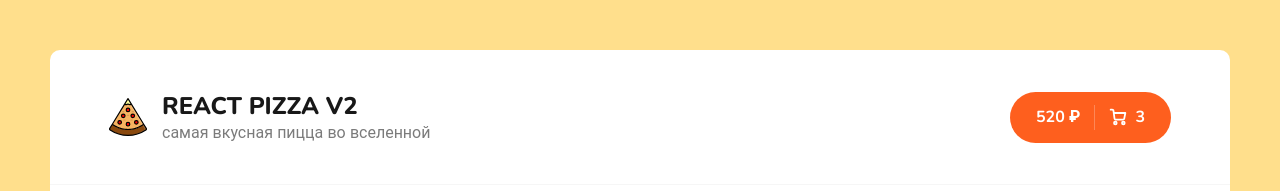
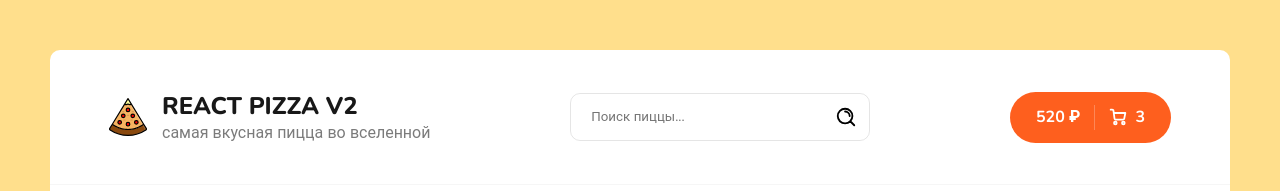
Before and after one commit to Sergej96/pizza-react, a React (Create React App) app: page / in a window 1280 px wide. Shown: the top 191 px of the page. Built offline with nearby package versions, Linux system fonts and the light colour scheme; no server answers.

Commit message:
feat search pizza

```diff
--- a/src/App.js
+++ b/src/App.js
@@ -1,4 +1,4 @@
-import React from 'react';
+import React, { useState } from 'react';
 import { Routes, Route } from 'react-router-dom';
 
 import Header from './components/header/Header';
@@ -6,10 +6,13 @@ import './scss/app.scss';
 import Home from './pages/Home';
 import NotFound from './pages/NotFound';
 import Cart from './pages/Cart';
+import { SearchContext } from './contexts/search-context';
 
 function App() {
+    const [searchValue, setSearchValue] = useState('');
     return (
         <div className="wrapper">
+            <SearchContext.Provider value={{ searchValue, setSearchValue }}>
                 <Header />
                 <div className="content">
                     <div className="container">
@@ -20,6 +23,7 @@ function App() {
                         </Routes>
                     </div>
                 </div>
+            </SearchContext.Provider>
         </div>
     );
 }
--- /dev/null
+++ b/src/components/categories/Search/Search.module.scss
@@ -0,0 +1,24 @@
+.root {
+    display: flex;
+    align-items: center;
+    border: 1px solid rgba(0, 0, 0, 0.1);
+    border-radius: 10px;
+    overflow: hidden;
+    padding: 12px 12px 12px 20px;
+    max-width: 300px;
+    width: 100%;
+
+    &:has(.inputSearch:focus) {
+        border: 1px solid rgba(0, 0, 0, 0.2);
+    }
+
+    .inputSearch {
+        flex-grow: 1;
+        border: none;
+    }
+
+    .icon {
+        margin-left: 6px;
+        cursor: pointer;
+    }
+}
--- /dev/null
+++ b/src/components/categories/Search/index.jsx
@@ -0,0 +1,54 @@
+import React, { useContext } from 'react';
+
+import styles from './Search.module.scss';
+import { SearchContext } from '../../../contexts/search-context';
+
+const Search = () => {
+    const { searchValue, setSearchValue } = useContext(SearchContext);
+
+    return (
+        <div className={styles.root}>
+            <input
+                className={styles.inputSearch}
+                placeholder="Поиск пиццы..."
+                value={searchValue}
+                onChange={(event) => setSearchValue(event.target.value)}
+            />
+            {searchValue ? (
+                <svg
+                    className={styles.icon}
+                    onClick={() => setSearchValue('')}
+                    width="22px"
+                    height="22px"
+                    viewBox="0 0 24 24"
+                    fill="none"
+                    xmlns="http://www.w3.org/2000/svg"
+                >
+                    <path
+                        d="M20.7457 3.32851C20.3552 2.93798 19.722 2.93798 19.3315 3.32851L12.0371 10.6229L4.74275 3.32851C4.35223 2.93798 3.71906 2.93798 3.32854 3.32851C2.93801 3.71903 2.93801 4.3522 3.32854 4.74272L10.6229 12.0371L3.32856 19.3314C2.93803 19.722 2.93803 20.3551 3.32856 20.7457C3.71908 21.1362 4.35225 21.1362 4.74277 20.7457L12.0371 13.4513L19.3315 20.7457C19.722 21.1362 20.3552 21.1362 20.7457 20.7457C21.1362 20.3551 21.1362 19.722 20.7457 19.3315L13.4513 12.0371L20.7457 4.74272C21.1362 4.3522 21.1362 3.71903 20.7457 3.32851Z"
+                        fill="#0F0F0F"
+                    />
+                </svg>
+            ) : (
+                <svg
+                    className={styles.icon}
+                    width="22px"
+                    height="22px"
+                    viewBox="0 0 24 24"
+                    fill="none"
+                    xmlns="http://www.w3.org/2000/svg"
+                >
+                    <path
+                        d="M11 6C13.7614 6 16 8.23858 16 11M16.6588 16.6549L21 21M19 11C19 15.4183 15.4183 19 11 19C6.58172 19 3 15.4183 3 11C3 6.58172 6.58172 3 11 3C15.4183 3 19 6.58172 19 11Z"
+                        stroke="#000000"
+                        strokeWidth="2"
+                        strokeLinecap="round"
+                        strokeLinejoin="round"
+                    />
+                </svg>
+            )}
+        </div>
+    );
+};
+
+export default Search;
--- a/src/components/header/Header.jsx
+++ b/src/components/header/Header.jsx
@@ -1,6 +1,7 @@
 import React from 'react';
 import logoSite from '../../assets/img/pizza-logo.svg';
 import { Link } from 'react-router-dom';
+import Search from '../categories/Search';
 
 const Header = () => {
     return (
@@ -13,6 +14,7 @@ const Header = () => {
                         <p>самая вкусная пицца во вселенной</p>
                     </div>
                 </Link>
+                <Search />
                 <div className="header__cart">
                     <Link to="/cart" className="button button--cart">
                         <span>520 ₽</span>
--- /dev/null
+++ b/src/contexts/search-context.js
@@ -0,0 +1,3 @@
+import { createContext } from 'react';
+
+export const SearchContext = createContext('');
--- a/src/pages/Home/index.jsx
+++ b/src/pages/Home/index.jsx
@@ -1,10 +1,11 @@
-import React, { useEffect, useState } from 'react';
+import React, { useContext, useEffect, useState } from 'react';
 
 import Skeleton from '../../components/categories/Pizza-Block/skeleton';
 import PizzaBlock from '../../components/categories/Pizza-Block';
 import Categories from '../../components/categories';
 import Sort from '../../components/categories/Sort';
 import Pagination from '../../components/categories/Pagination';
+import { SearchContext } from '../../contexts/search-context';
 
 const Home = () => {
     const [items, setItems] = useState([]);
@@ -20,18 +21,20 @@ const Home = () => {
     const limit = 4;
     const [page, setPage] = useState(1);
 
+    const { searchValue } = useContext(SearchContext);
+
     useEffect(() => {
         setIsLoading(true);
         const catogiry = categoryId ? `category=${categoryId}` : '';
         fetch(
-            `https://658032146ae0629a3f5495b5.mockapi.io/items?${catogiry}&sortBy=${sort.type}&order=${sortOrder}&limit=${limit}&page=${page}`,
+            `https://658032146ae0629a3f5495b5.mockapi.io/items?${catogiry}&sortBy=${sort.type}&order=${sortOrder}&limit=${limit}&page=${page}&title=${searchValue}`,
         )
             .then((res) => res.json())
             .then((json) => {
                 setItems(json);
                 setIsLoading(false);
             });
-    }, [categoryId, sort, sortOrder, page]);
+    }, [categoryId, sort, sortOrder, page, searchValue]);
 
     return (
         <>
```
Lines whose indentation alone changed are shown as unchanged.
